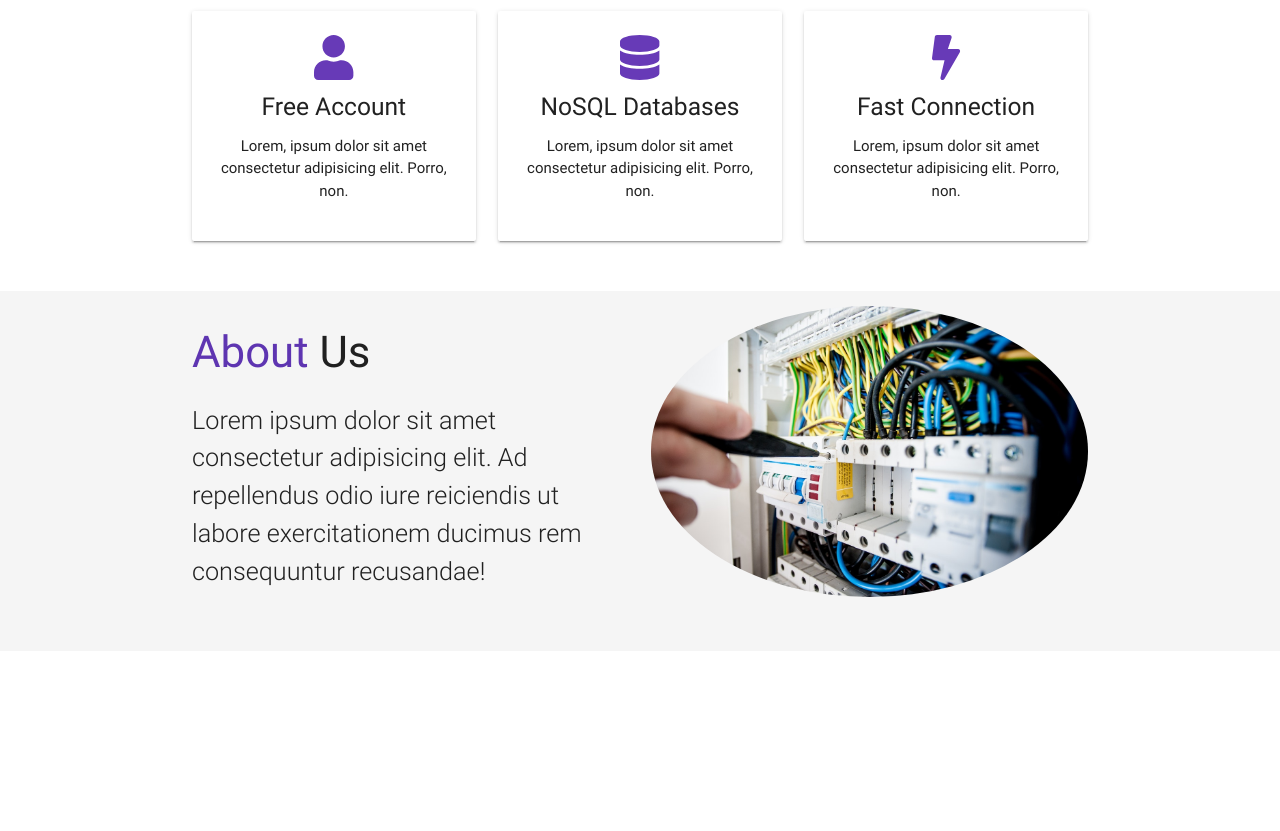
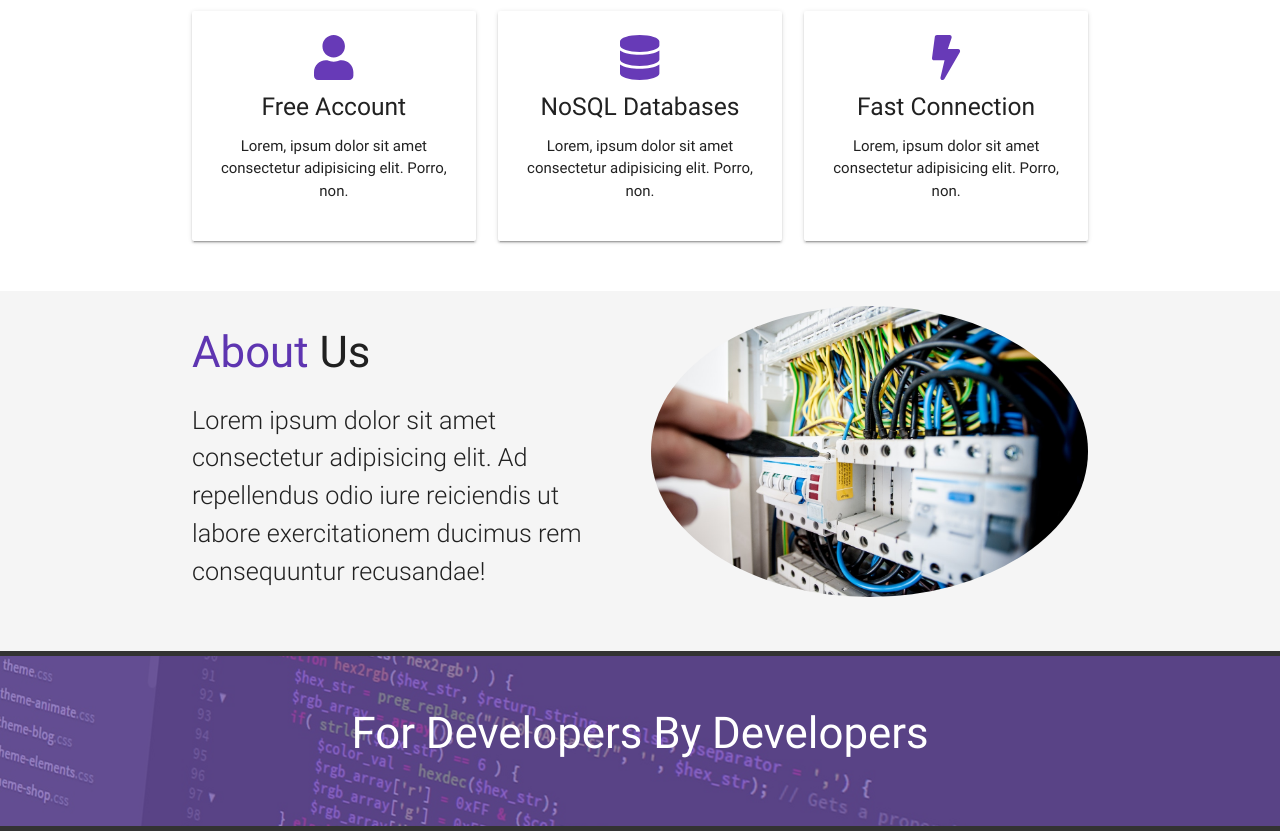
Before and after one commit to geoklown/quazzu_demo, a plain HTML site: page index.html in a window 1280 px wide. Shown: the part 612-1443 px from the top of the page. Before the commit the page ends 1263 px from the top, so only its background shows below. Drawn offline with nearby package versions, Linux system fonts and the light colour scheme.

Commit message:
Primary Overlay

```diff
--- a/css/main.css
+++ b/css/main.css
@@ -1,3 +1,13 @@
+.primary-overlay {
+  background: rgba(112, 81, 176, 0.7);
+  position: absolute;
+  top: 0%;
+  left: 0%;
+  width: 100%;
+  height: 100%;
+  overflow: hidden;
+}
+
 .main-header {
   background: url(../img/background.jpg);
   background-size: cover;
@@ -14,3 +24,13 @@
   color: pink;
   font-weight: bold;
 }
+
+.section-developers {
+  position: relative;
+  background: url(../img/code.jpg);
+  background-size: cover;
+  background-position: center;
+  border-top: #333 solid 5px;
+  border-bottom: #333 solid 5px;
+  min-height: 180px;
+}
--- a/index.html
+++ b/index.html
@@ -143,6 +143,20 @@
     </div>
   </section>
 
+  <!--Section: Developers-->
+
+  <section class="section section-developers white-text">
+    <div class="primary-overlay valign-wrapper">
+      <div class="container">
+        <div class="row">
+          <div class="col s12 center">
+            <h3>For Developers By Developers</h3>
+          </div>
+        </div>
+      </div>
+    </div>
+    </div>
+  </section>
 
   <!--Import jQuery before materialize.js-->
   <script type="text/javascript" src="https://code.jquery.com/jquery-3.2.1.min.js"></script>
```
